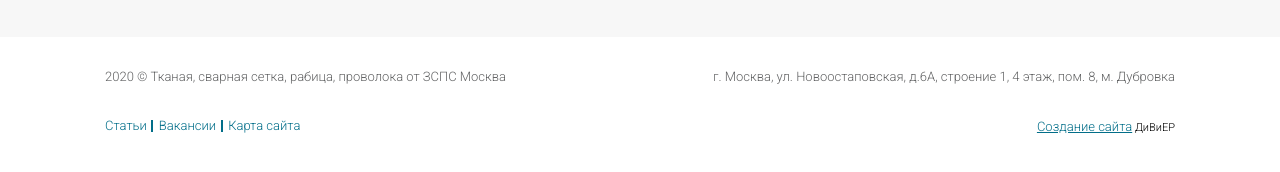
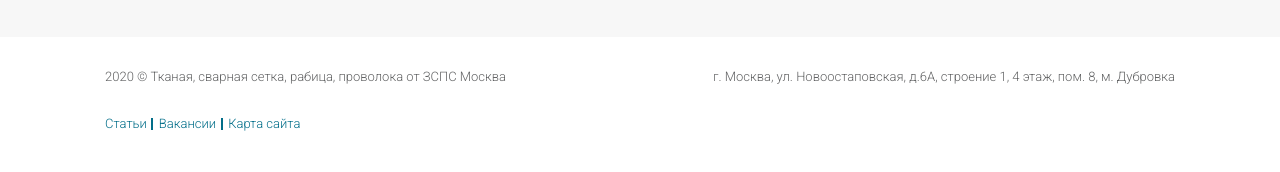
Before and after one commit to Eldiar36/zsps, a plain HTML site: page index.html in a window 1280 px wide. Shown: the part 6148-6320 px from the top of the page. Drawn offline with nearby package versions, Linux system fonts and the light colour scheme.

Commit message:
edit-finally

```diff
--- a/index.html
+++ b/index.html
@@ -585,9 +585,6 @@
                     <a href="#">Вакансии</a>
                     <a href="#"> Карта сайта</a>
                 </div>
-                <div class="links two">
-                    <span><a href="#">Создание сайта</a> ДиВиЕР</span>
-                </div>
             </div>
         </div>
     </div>
```
Also changed, not shown: second.html (+0 -3 lines), third.html (+0 -3 lines).
